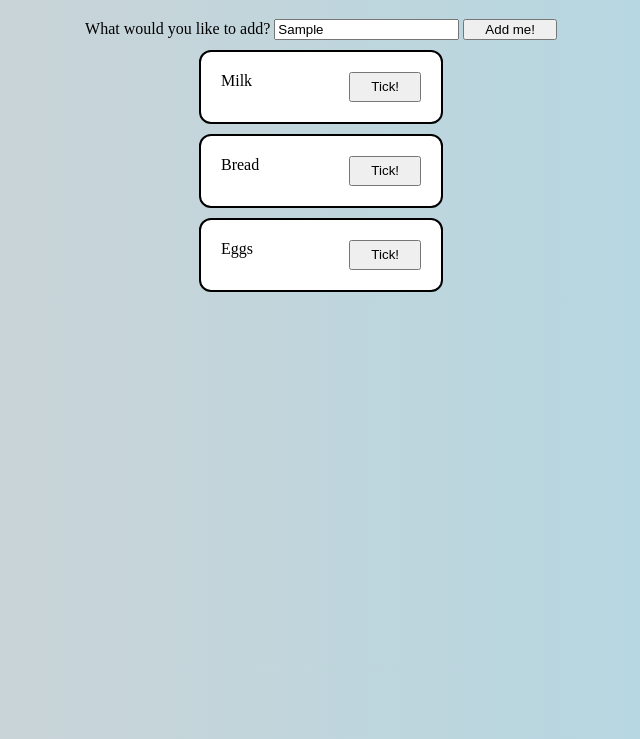
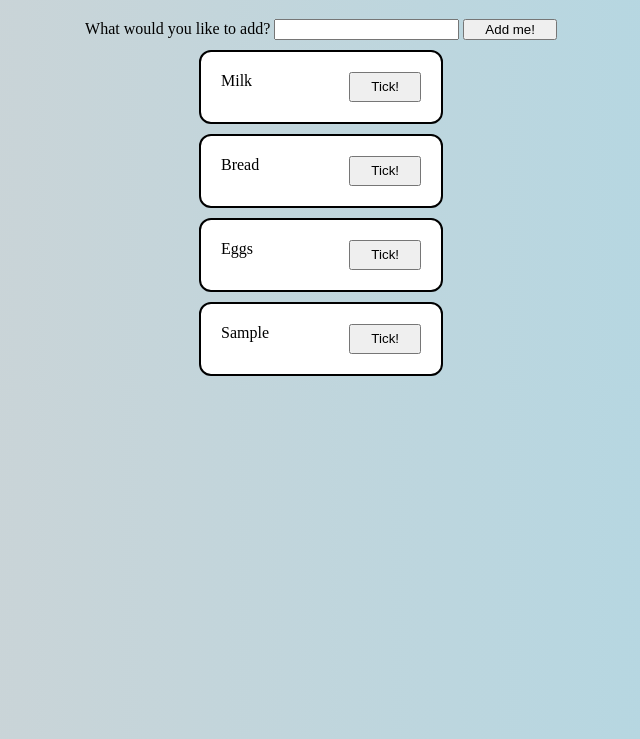
Before and after one commit to josephinechong-myob/ShoppingList, a plain HTML site: page index.html in a window 1280 px wide. Both pictures are taken after typing "Sample" into the empty fields and a click on the button "Add me!". Shown: the part 61-800 px from the top of the page, without its empty margins (319-959 px from the left). Drawn offline with Linux system fonts and the light colour scheme.

Commit message:
fixing the event listener thingy

```diff
--- a/index.html
+++ b/index.html
@@ -6,10 +6,13 @@
 
     <h1>My Shopping List</h1>
 
-    <span>What would you like to add?</span>
-    <input type="text" id="input"> </input>
-    <button id="add-me-button">Add me!</button>
+    <form id="form">
+        <span>What would you like to add?</span>
+        <input type="text" id="new-item"> </input>
+        <button id="add-me-button">Add me!</button>
+    </form>
 
 </body>
+
 <script src="main.js"></script>
 </html>
--- a/main.js
+++ b/main.js
@@ -15,48 +15,55 @@ const items = [
         name: "Eggs",
         checked: false,
     },
-]; //ad me button would add item to array  - input validation so empty string cannot be added
+];
 
 const tick = (btn, item) => {
     btn.disabled = true;
     item.className = "ticked";
   }
 
-/* const addItem = (ev)=>{
-    ev.preventDefault()
-} */
+const addItem = (ev)=>{
+    ev.preventDefault();
+
+    var itemName = document.getElementById('new-item').value;
+
+    let item = {
+
+        name: itemName,
+        checked: false
+    }
+    items.push(item);
+    renderShoppingItem(items.length-1);
+    document.forms[0].reset();
+}
+
+const renderShoppingItem = (index) => {
+    var item = items[index];
+    var div = document.createElement("div");
+    div.className = "item";
+    document.body.appendChild(div);
+
+    item.span = document.createElement("span");
+    item.span.textContent = item.name;
+    div.appendChild(item.span);
+
+    item.button = document.createElement("button");
+    item.button.onclick = function(){tick(item.button, item.span)}
+    item.button.textContent = "Tick!";
+    div.appendChild(item.button);
+}
 
 const setUp = () => {
 
+    //document.getElementById('add-me-button').addEventListener('click', addItem);
+
+    var addBtn = document.getElementById('add-me-button');
+    addBtn.addEventListener('click', addItem);
+
     for(let i=0; i<items.length; i++){
-
-        var div = document.createElement("div");
-        items[i].span = document.createElement("span");
-        items[i].button = document.createElement("button");
-
-        div.className = "item";
-        items[i].span.textContent = items[i].name;
-
-        items[i].button.onclick = function(){tick(items[i].button, items[i].span)}
-        items[i].button.textContent = "Tick!";
-
-        div.appendChild(items[i].span);
-        div.appendChild(items[i].button);
-        document.body.appendChild(div);
+        renderShoppingItem(i);
+        console.log(items[i]);
     }
-
-   /* for(let i=0; i<items.length; i++){
-
-        items[i].button.onclick = function(){tick(items[i].button, items[i].span)}
-    }  */
-
-    //button.onclick = function(){tick(button, span)};
-
-   /*  document.addEventListener('DOMContentoaded', ()=>{
-        document.getElementById('add-me-button').addEventListener('click', addItem)
-    })
-
- */
 
   console.log("We're set up and ready to rumble!")
 };
```
